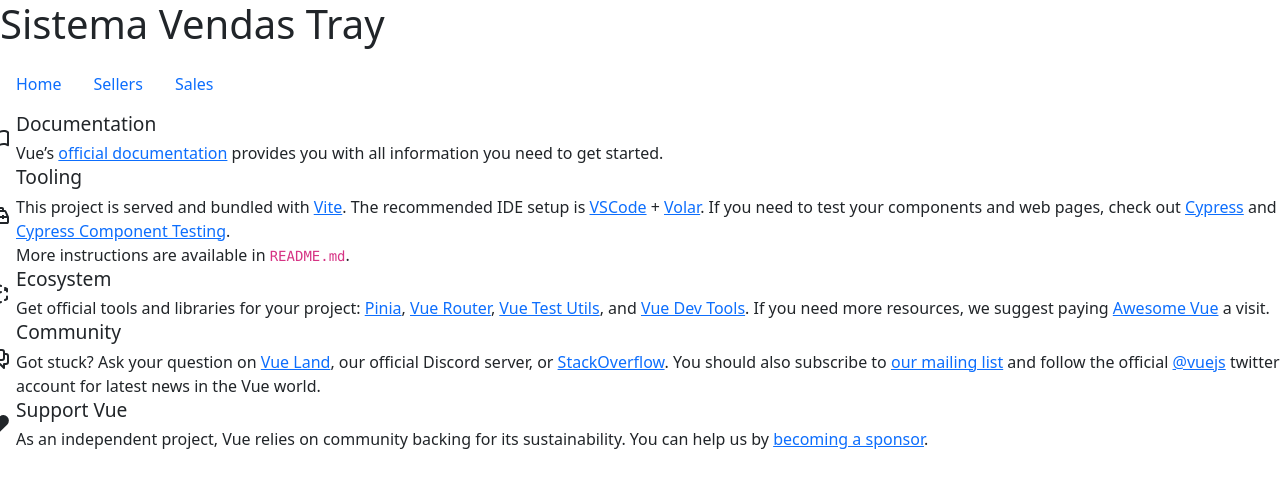
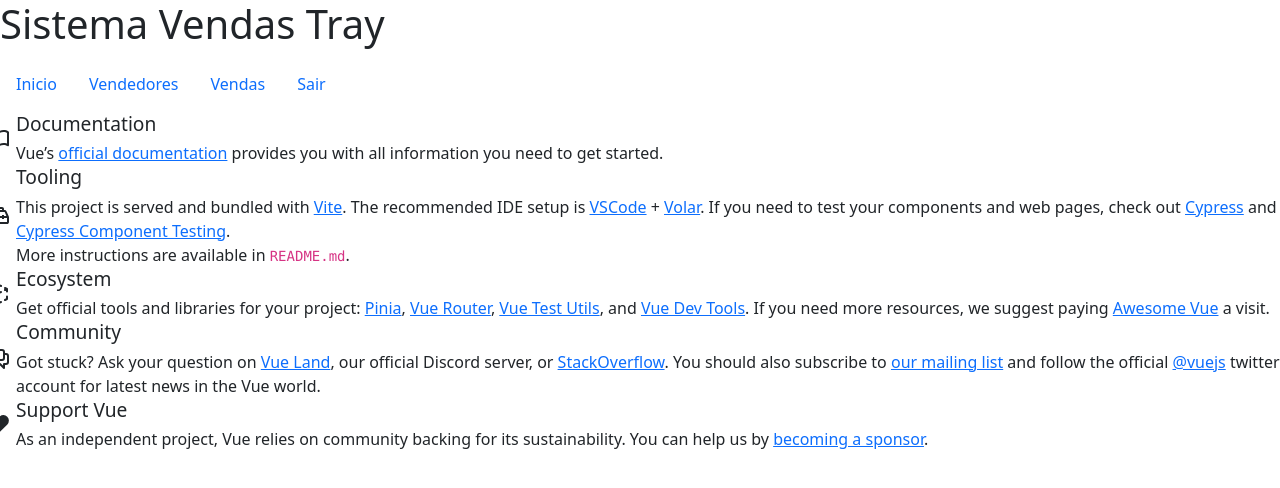
Before and after one commit to danielbibit/tray-backend, a Vue app in the folder ui/: page / in a window 1280 px wide. Shown: the top 488 px of the page. Built offline with nearby package versions, Linux system fonts and the light colour scheme; no server answers; sample sign-in values are in the browser's storage.

Commit message:
ui: Add logout to navbar

```diff
--- a/ui/src/components/Header.vue
+++ b/ui/src/components/Header.vue
@@ -3,9 +3,10 @@
     <h1>Sistema Vendas Tray</h1>
     <div class="navbar">
       <nav class="nav">
-        <RouterLink to="/" class="nav-link">Home</RouterLink>
-        <RouterLink to="/sellers" class="nav-link">Sellers</RouterLink>
-        <RouterLink to="/sales" class="nav-link">Sales</RouterLink>
+        <RouterLink to="/" class="nav-link">Inicio</RouterLink>
+        <RouterLink to="/sellers" class="nav-link">Vendedores</RouterLink>
+        <RouterLink to="/sales" class="nav-link">Vendas</RouterLink>
+        <RouterLink to="/logout" class="nav-link">Sair</RouterLink>
       </nav>
     </div>
   </header>
--- a/ui/src/router/index.js
+++ b/ui/src/router/index.js
@@ -1,6 +1,6 @@
 import { createRouter, createWebHistory } from 'vue-router'
 import HomeView from '../views/HomeView.vue'
-import { isSignedIn } from '../auth'
+import { isSignedIn, signOut} from '../auth'
 
 const router = createRouter({
   history: createWebHistory(import.meta.env.BASE_URL),
@@ -54,8 +54,28 @@ const router = createRouter({
       }
     },
     {
+      path: '/createSale',
+      name: 'createSale',
+      component: () => import('../views/SalesEditorView.vue'),
+      beforeEnter: (_, __, next) => {
+        if (isSignedIn()) {
+          next()
+          return
+        }
+        next('/login')
+      }
+    },
+    {
       path: '/login',
       component: () => import('../components/LoginForm.vue')
+    },
+    {
+      path: '/logout',
+      component: () => import('../components/LoginForm.vue'),
+      beforeEnter: (_, __, next) => {
+        signOut()
+        next('/')
+      }
     }
   ]
 })
```
